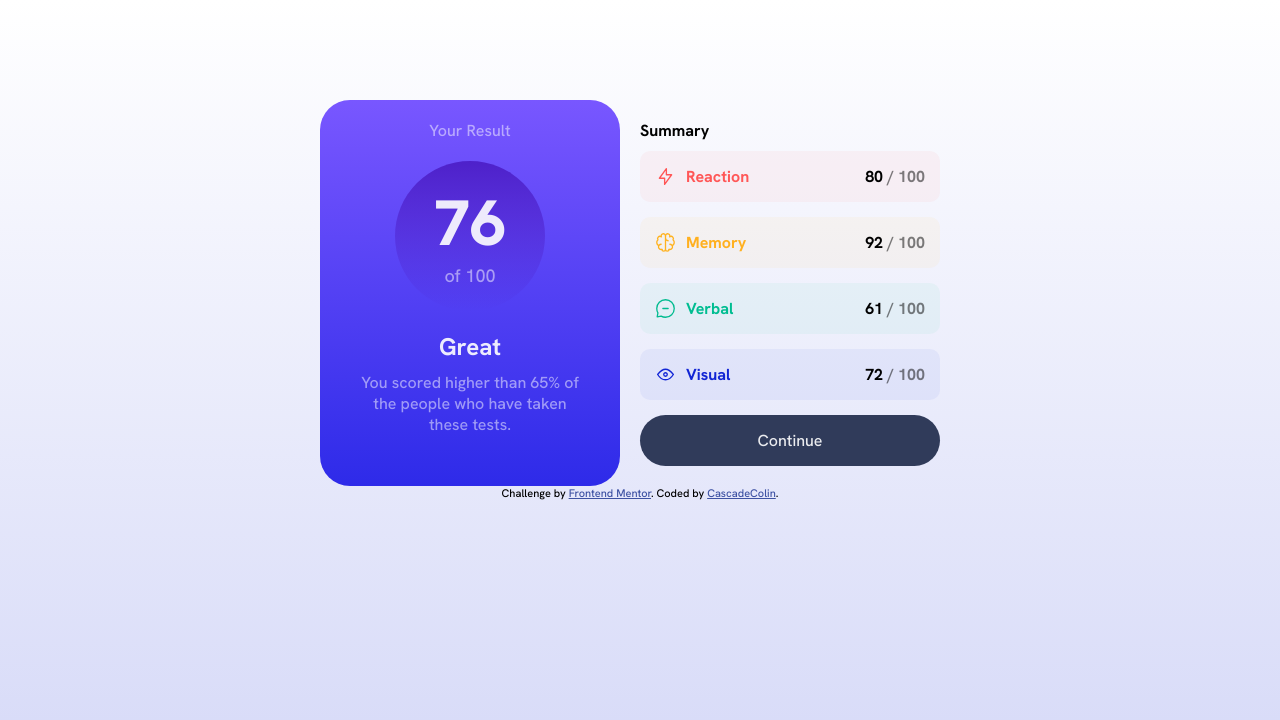
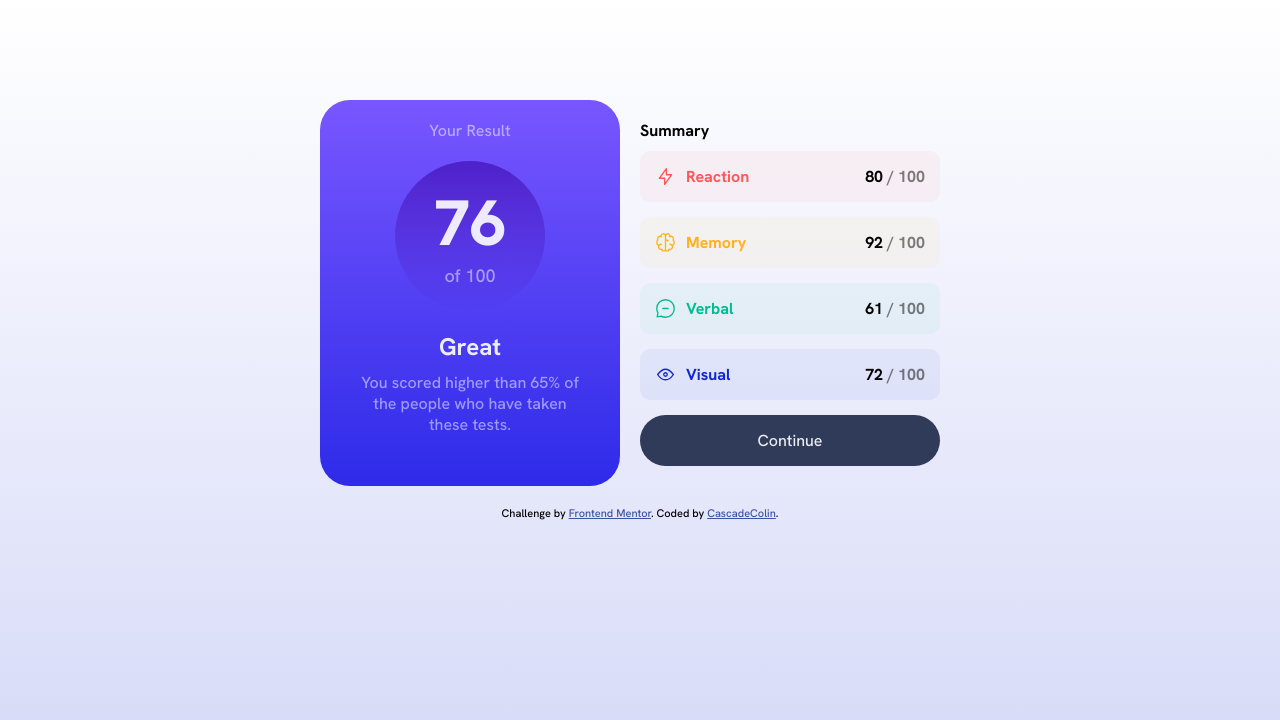
Before and after one commit to CascadeColin/results-summary-component, a React (Vite) app: page / in a window 1280 px wide. Shown: the top 720 px of the page. Built offline with nearby package versions, Linux system fonts and the light colour scheme.

Commit message:
update: space for footer on desktop

```diff
--- a/src/App.css
+++ b/src/App.css
@@ -207,4 +207,8 @@
   .summary {
     flex:1;
   }
+
+  .attribution {
+    margin-top: 20px;
+  }
 }
```
